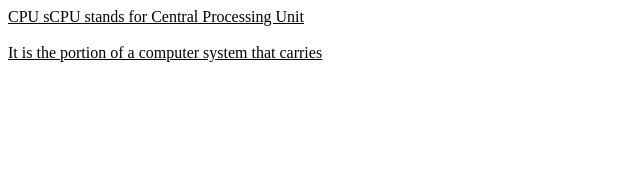
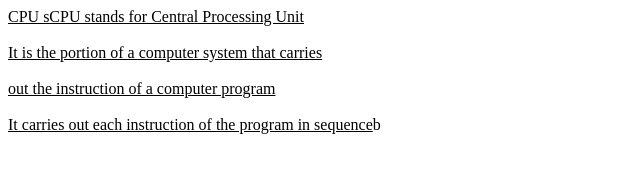
Before and after one commit to iamneo-production/cafaaacfefdadaeccdfffebaeceaec, a website: page public/index.html in a window 1280 px wide. Shown: the whole page, without its empty margins (0-640 px from the left). Drawn offline with Linux system fonts and the light colour scheme.

Commit message:
Backup Commit

```diff
--- a/public/index.html
+++ b/public/index.html
@@ -2,6 +2,7 @@
 <body>
 
         <p>
-            <u> CPU sCPU stands for Central Processing Unit<u><br>
-            <br> It is the portion of a computer system that carries<u></br>
-                <br>
+            <u> CPU sCPU stands for Central Processing Unit<br>
+            <br> It is the portion of a computer system that carries</br>
+                <br> out the instruction of a computer program</br>
+                <br> It carries out each instruction of the program in sequence</u>b
```
